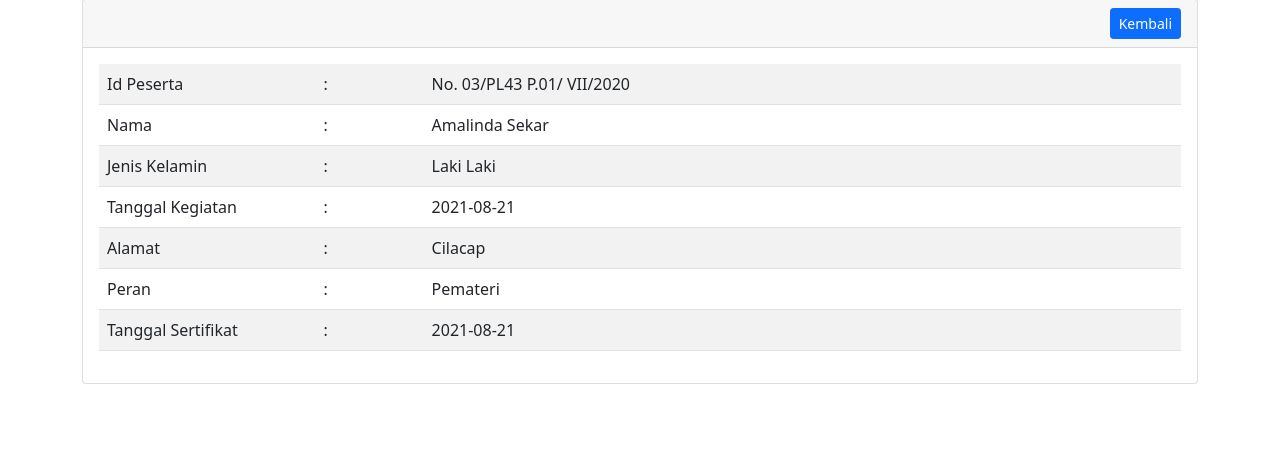
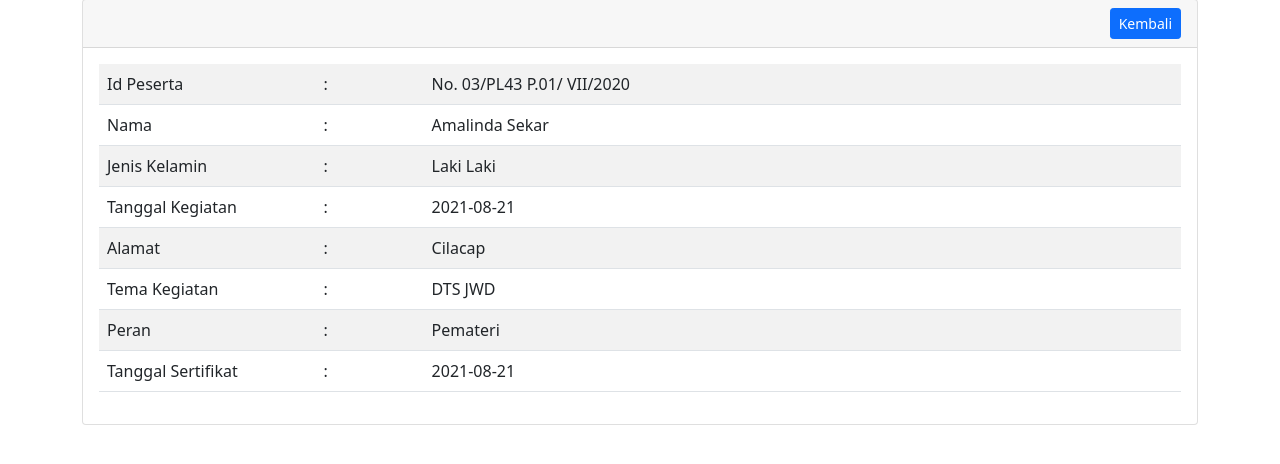
Before and after one commit to amallindask/team1, a PHP site: page /peserta_lihat.php?id=3 in a window 1280 px wide. Shown: the part 169-633 px from the top of the page. Run offline with PHP 8.4, Linux system fonts and the light colour scheme; data comes from the database, SQL or seed files in the repository.

Commit message:
Update peserta_lihat.php

```diff
--- a/team1Final/peserta_lihat.php
+++ b/team1Final/peserta_lihat.php
@@ -72,6 +72,13 @@
                 </td>
             </tr>
             <tr>
+                <td>Tema Kegiatan</td>
+                <td>:</td>
+                <td>
+                  <label><?= $pst['tema']; ?></label>
+                </td>
+            </tr>
+            <tr>
                 <td>Peran</td>
                 <td>:</td>
                 <td>
```
